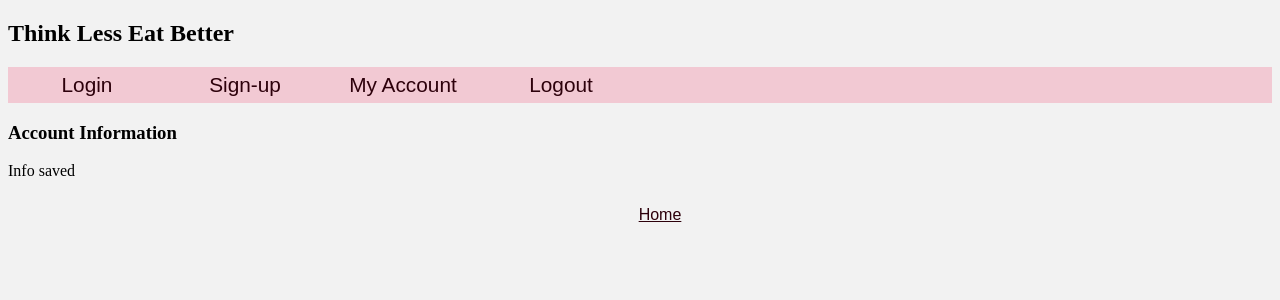
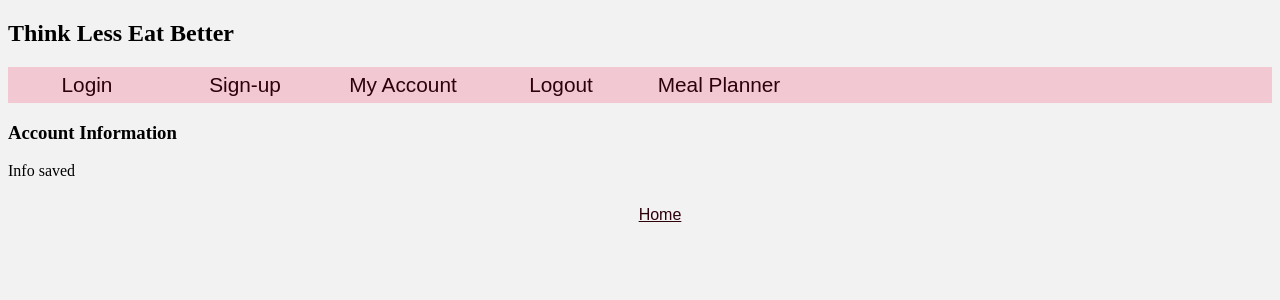
Before and after one commit to mgiovann/Think-Less-Eat-Better, a PHP site: page /accountProcess.php in a window 1280 px wide. Shown: the top 300 px of the page. Run offline with PHP 8.4, Linux system fonts and the light colour scheme; data that the repository does not hold is empty.

Commit message:
Create navigation.php

```diff
--- a/navigation.php
+++ b/navigation.php
@@ -14,6 +14,7 @@
 	echo "<li><a href=\"signup.php\">Sign-up</a></li>";
 	echo "<li><a href=\"myaccount.php\">My Account</a></li>";
 	echo "<li><a href=\"logout.php\">Logout</a></li>";
+	echo "<li><a href=\"meanPlanner.php\">Meal Planner</a></li>";
 	echo "</nav></ul>";
 
 ?>
```
